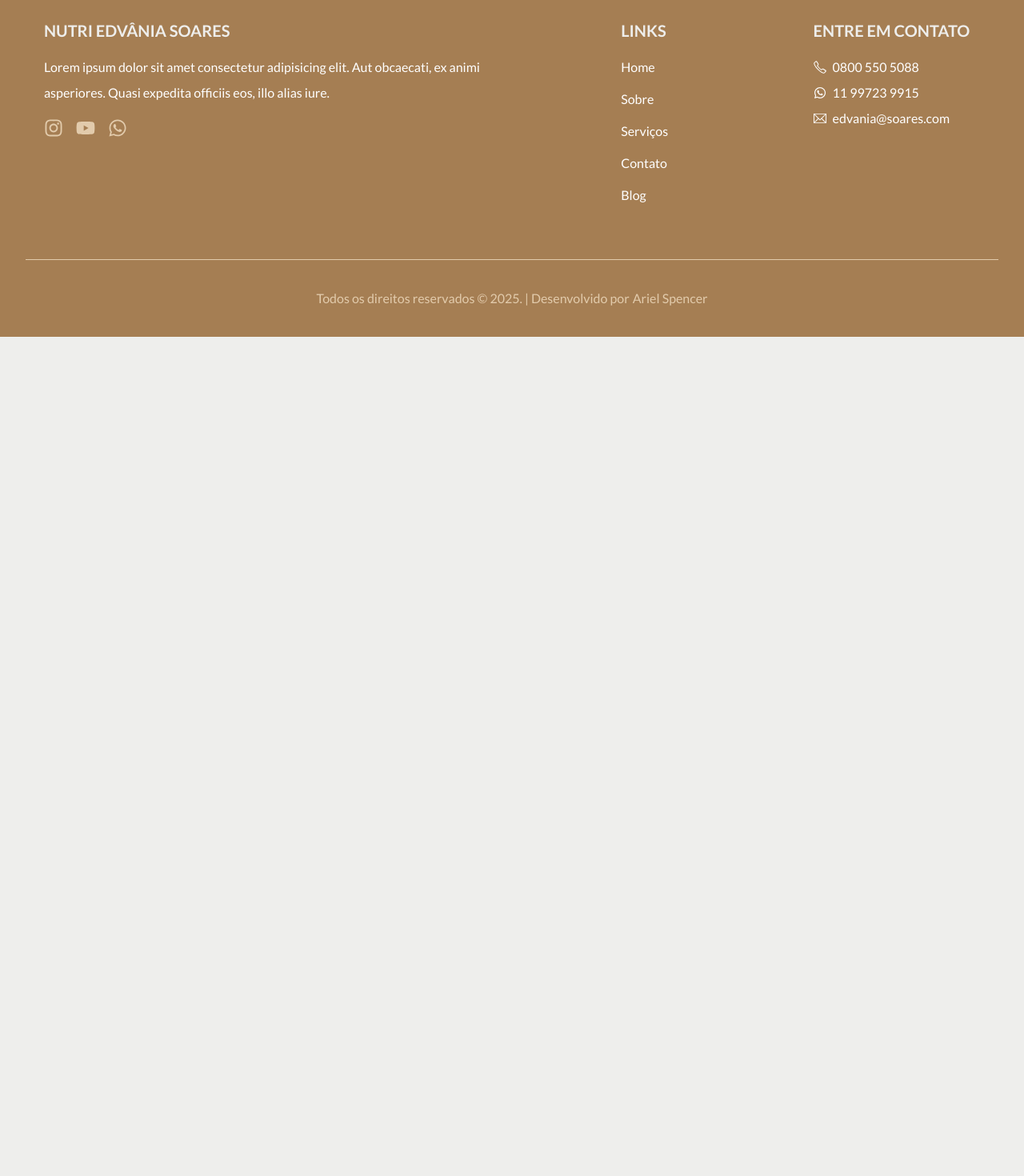
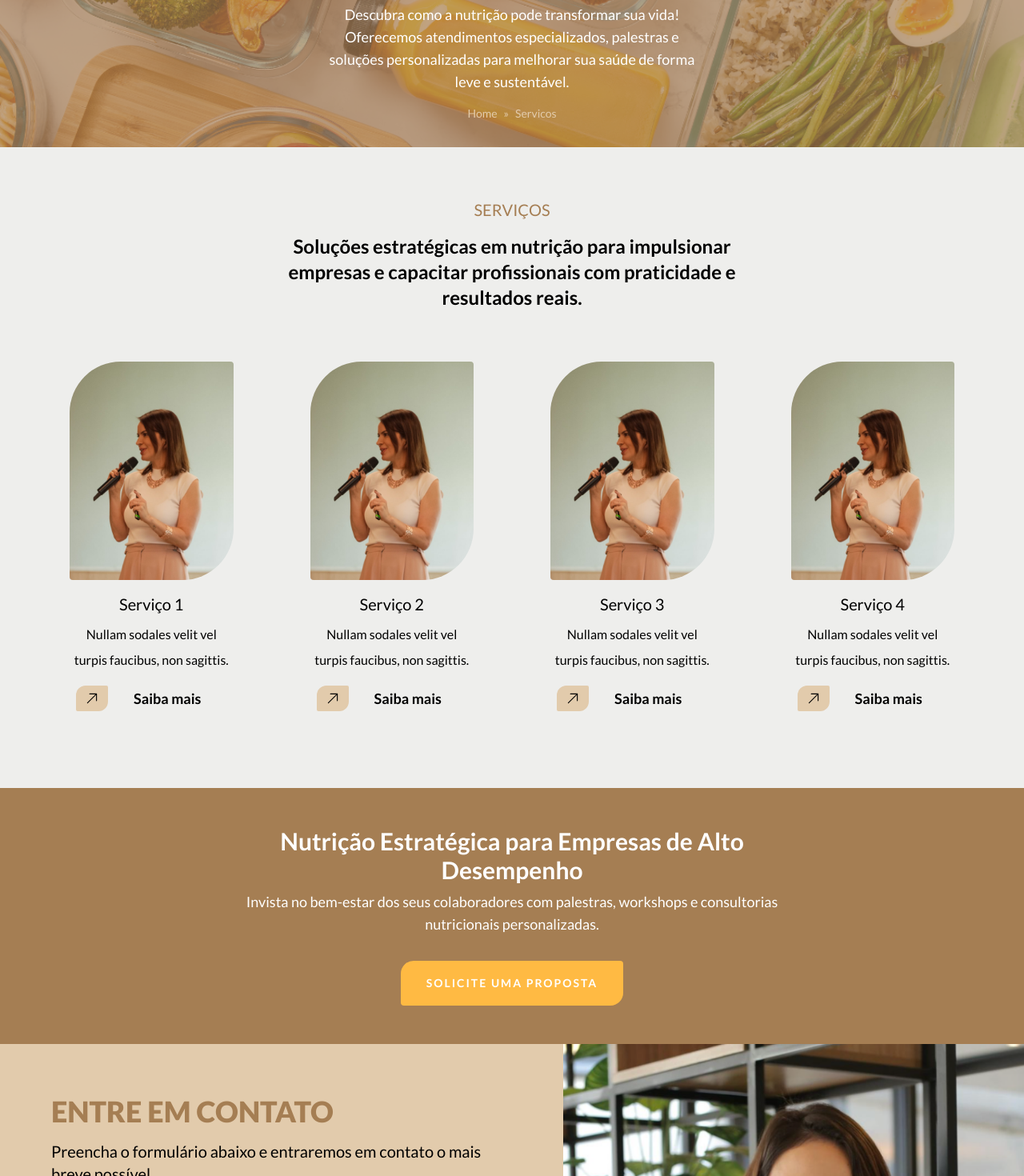
Before and after one commit to ArielSpencer/nutri-edvania-site, a Next.js app: page /servicos in a window 1280 px wide. Shown: the part 180-1650 px from the top of the page at 80% size. Before the commit the page ends 800 px from the top, so only its background shows below. Built offline with nearby package versions, Linux system fonts and the light colour scheme.

Commit message:
feat: add Service page with services, CTA, contact, why choose us, and blog sections

```diff
--- a/app/servicos/page.jsx
+++ b/app/servicos/page.jsx
@@ -1,5 +1,26 @@
+import Banner from "@/components/Banner";
+import ChooseUsSection from "@/components/contact/ChooseUsSection";
+import CTA from "@/components/CTA";
+import BlogSection from "@/components/home/BlogSection";
+import ContactSection from "@/components/home/ContactSection";
+import ServicesSection from "@/components/home/ServicesSection";
+
 const Services = () => {
-  return <div>services page</div>
+  return <div>
+    <Banner
+      title="Serviços"
+      description="Descubra como a nutrição pode transformar sua vida! Oferecemos atendimentos especializados, palestras e soluções personalizadas para melhorar sua saúde de forma leve e sustentável."
+    />
+    <ServicesSection />
+    <CTA
+      title="Nutrição Estratégica para Empresas de Alto Desempenho"
+      description="Invista no bem-estar dos seus colaboradores com palestras, workshops e consultorias nutricionais personalizadas."
+      buttonText="Solicite uma Proposta"
+    />
+    <ContactSection />
+    <ChooseUsSection />
+    <BlogSection />
+  </div>
 }
 
 export default Services;
```
